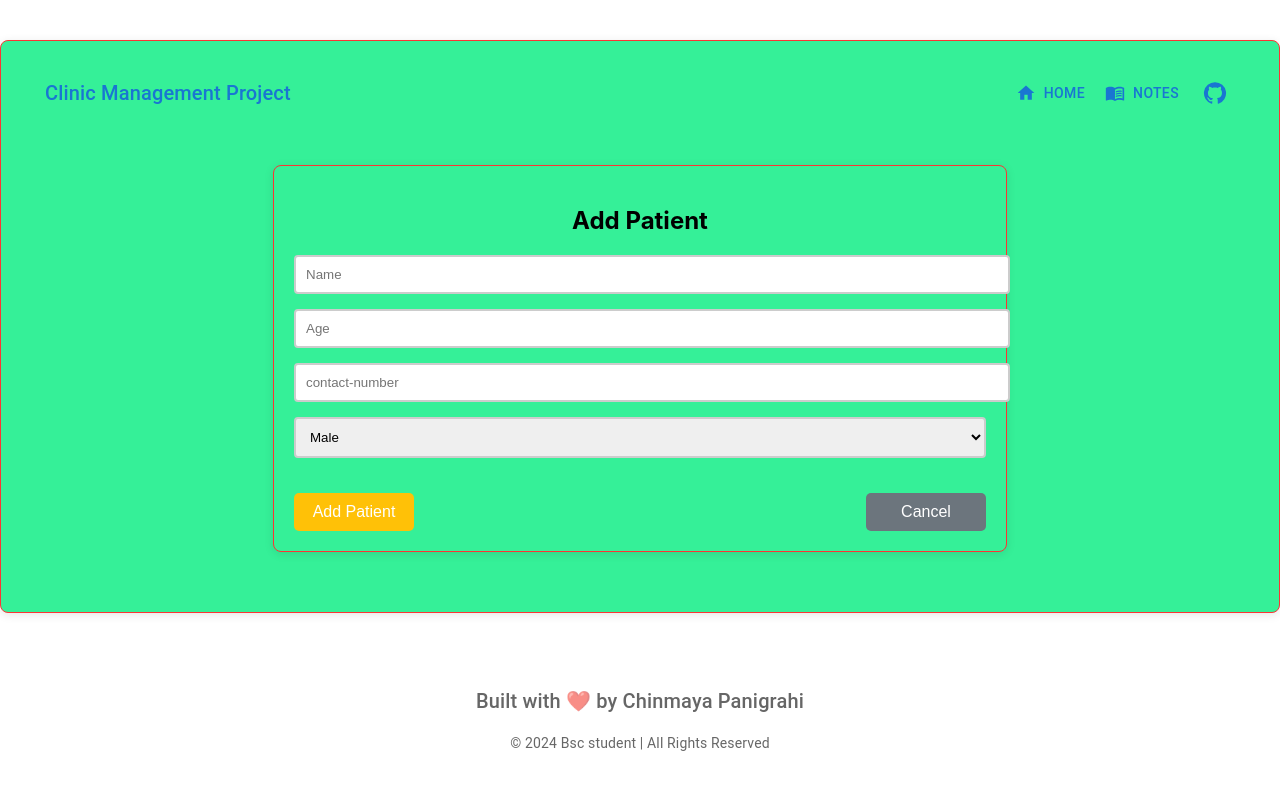
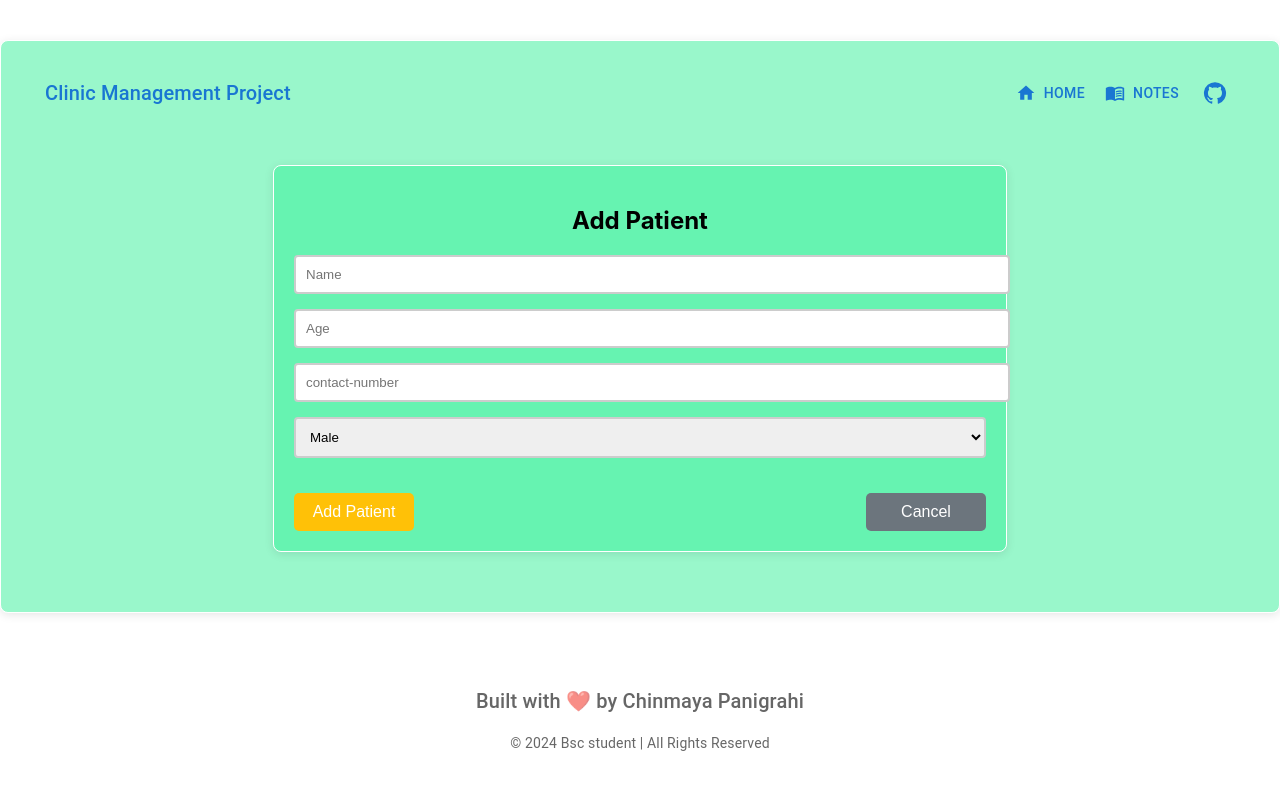
Before and after one commit to 88chinu/clinicManagement, a React (Create React App) app in the folder client/: page /add in a window 1280 px wide. Shown: the top 790 px of the page. Built offline with nearby package versions, Linux system fonts and the light colour scheme.

Commit message:
background change

```diff
--- a/client/src/App.css
+++ b/client/src/App.css
@@ -3,20 +3,27 @@
   flex-direction: column;
   align-items: center;
   justify-content: center;
-  border: 1.5px solid rgb(252, 52, 52);
+  border: 1.5px solid rgb(255, 255, 255);
   border-radius: 8px;
   padding: 20px;
   box-shadow: 0 2px 10px rgba(0, 0, 0, 0.1);
   max-width: auto;
   /* Changed from fixed width to max-width */
   margin: 40px auto;
-  background-color:rgb(53, 240, 152);
+  background-color:rgb(53, 240, 152, 0.5 );
 
 }
 
-*{
-  background-image: ;
-}
+/* img:hover {
+    opacity: 0.5;
+  } */
+
+/* {
+  background-image: url('/workspace/clinicManagement/client/src/61802.jpg');
+  background-repeat: no-repeat;
+  background-size: cover ;
+  opacity
+} */
 
 /* Form Styles */
 .form-container {
--- a/client/src/components/homePage.js
+++ b/client/src/components/homePage.js
@@ -4,6 +4,7 @@ import { Container, Typography, Button, Box } from '@mui/material';
 
 const HomePage = () => {
     return (
+      // <img src="/workspace/clinicManagement/client/src/61802.jpg" alt="backgroung">
       <Container maxWidth="lg" sx={{ textAlign: 'center', py: 5 }}>
         <Typography variant="h2" component="h1" color="primary" gutterBottom>
           Welcome to the Clinic Management System
@@ -22,6 +23,7 @@ const HomePage = () => {
         </Button>
       </Box>
       </Container>
+    //  </img>
   );
 };
 
```
